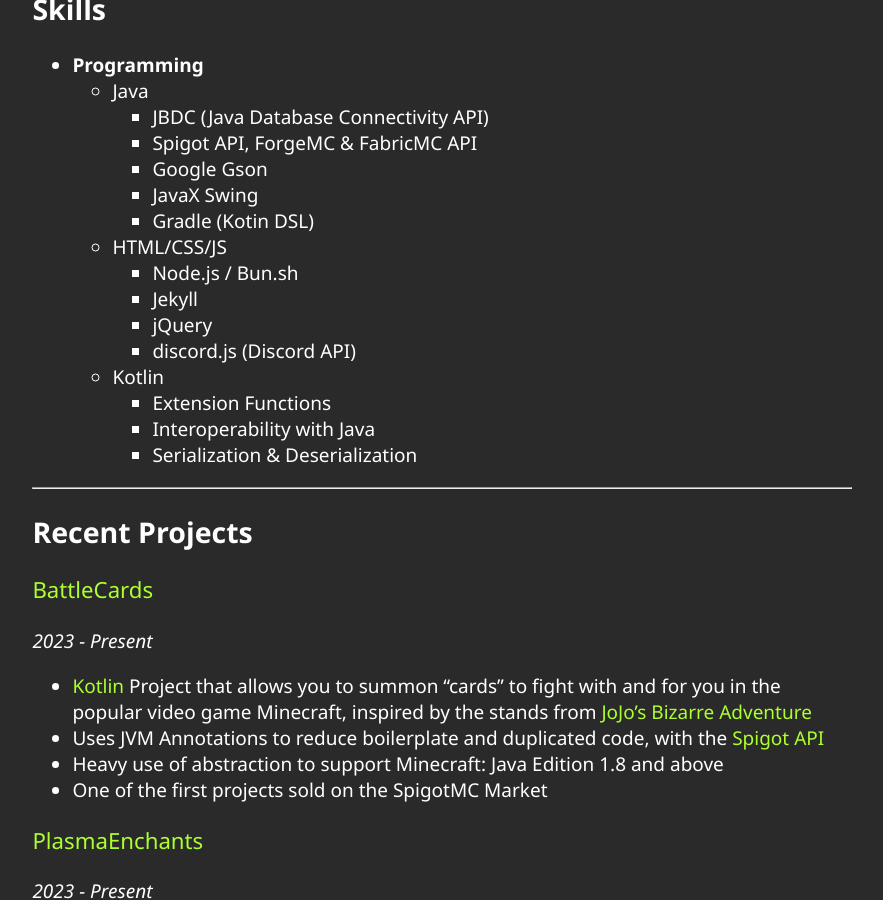
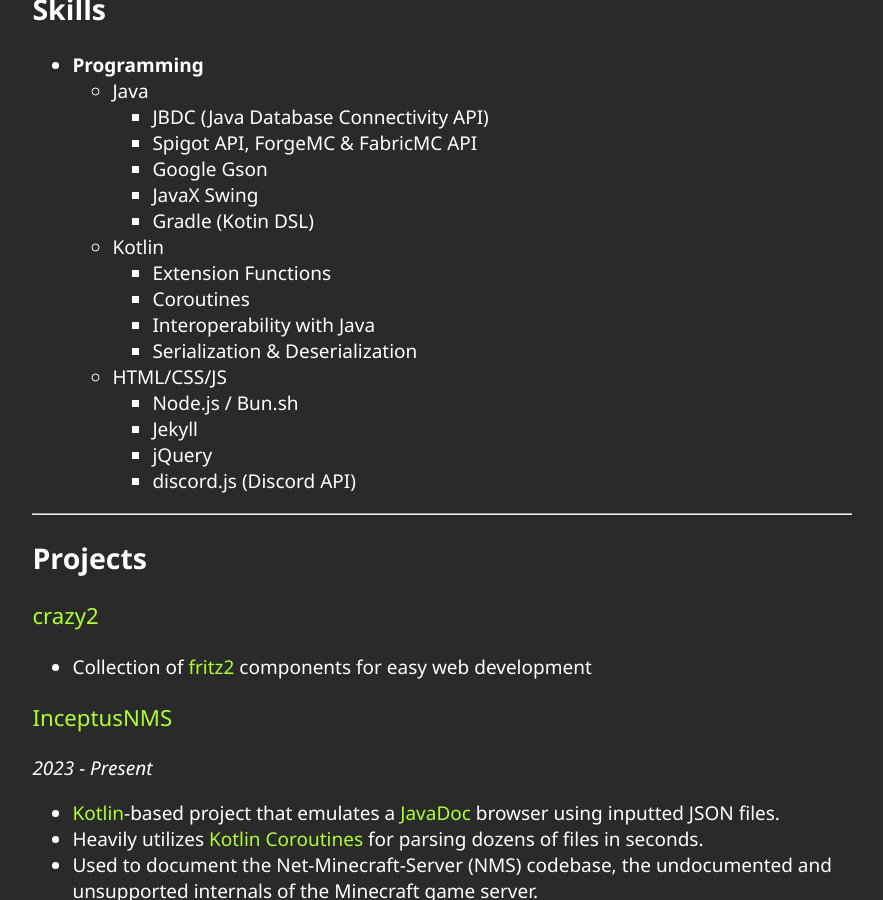
Before and after one commit to gmitch215/gmitch, a Jekyll site: the page built from cv.md, in a window 1280 px wide and 900 px high, scrolled down 988 px. Shown: the whole window, without its empty margins (198-1081 px from the left). Built offline with Jekyll 4.4.1, drawn with Linux system fonts in a browser that asks for light colours; some of the changed text lies outside the part shown.

Commit message:
Update cv.md

```diff
--- a/cv.md
+++ b/cv.md
@@ -41,19 +41,32 @@
     - Google Gson
     - JavaX Swing
     - Gradle (Kotin DSL)
+  - Kotlin
+    - Extension Functions
+    - Coroutines
+    - Interoperability with Java
+    - Serialization & Deserialization
   - HTML/CSS/JS
     - Node.js / Bun.sh
     - Jekyll
     - jQuery
     - discord.js (Discord API)
-  - Kotlin
-    - Extension Functions
-    - Interoperability with Java
-    - Serialization & Deserialization
 
 ------------
 
-## Recent Projects
+## Projects
+
+### [crazy2](https://github.com/GamerCoder215/crazy2)
+
+- Collection of [fritz2](https://fritz2.dev) components for easy web development
+
+### [InceptusNMS](https://github.com/Team-Inceptus/InceptusNMS)
+
+*2023 - Present*
+
+- [Kotlin](https://kotlinlang.org)-based project that emulates a [JavaDoc](https://en.wikipedia.org/wiki/Javadoc) browser using inputted JSON files.
+- Heavily utilizes [Kotlin Coroutines](https://kotlinlang.org/docs/coroutines-overview.html) for parsing dozens of files in seconds.
+- Used to document the Net-Minecraft-Server (NMS) codebase, the undocumented and unsupported internals of the Minecraft game server.
 
 ### [BattleCards](https://github.com/GamerCoder215/BattleCards)
 
@@ -63,6 +76,11 @@
 - Uses JVM Annotations to reduce boilerplate and duplicated code, with the [Spigot API](https://spigotmc.org)
 - Heavy use of abstraction to support Minecraft: Java Edition 1.8 and above
 - One of the first projects sold on the SpigotMC Market
+
+### [Terminal Miner](https://github.com/GamerCoder215/Terminal-Miner)
+
+- [C++](https://en.wikipedia.org/wiki/C++) Idle Game for mining materials
+- Simple game that utilizes core C++ libraries for input and output on the command line
 
 ### [PlasmaEnchants](https://github.com/Team-Inceptus/PlasmaEnchants)
 
```
Also changed, not shown: other parts of cv.md (+2 -2 lines).
